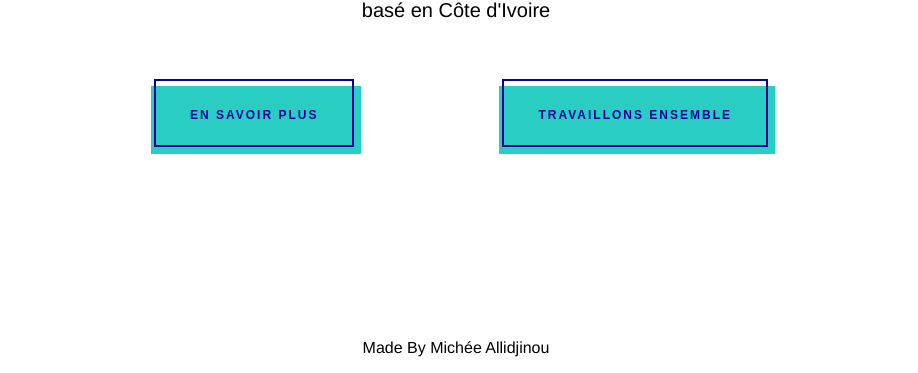
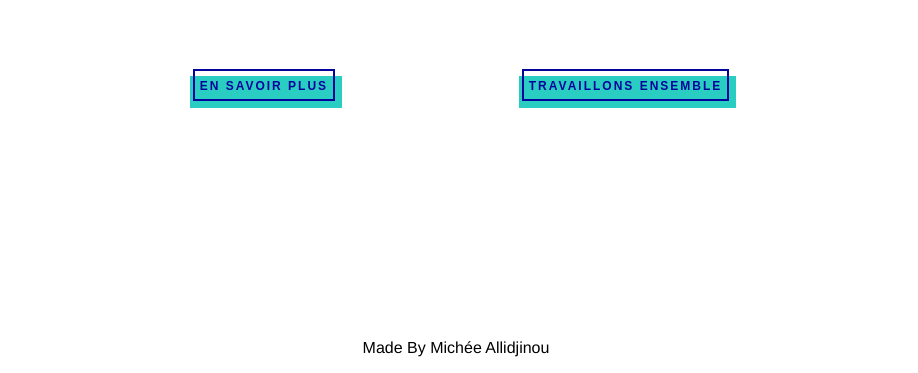
Before and after one commit to yoshua70/micheeallidjijnou, a Gatsby site: page / in a window 1280 px wide. Shown: the part 427-800 px from the top of the page, without its empty margins (184-1102 px from the left). Built offline with nearby package versions, Linux system fonts and the light colour scheme; Gatsby itself is replaced by a stand-in of ours.

Commit message:
Fix overflowing issues

```diff
--- a/src/components/Hero.js
+++ b/src/components/Hero.js
@@ -13,7 +13,9 @@ export default class Hero extends React.Component {
             Michée Allidjinou,<br></br>
             développeur web fullstack.
           </h1>
-          <h2 className="h2--lead">basé en Côte d'Ivoire</h2>
+          {/*
+          <h2 className="h2--lead">amoureux de technologie, comics et rubik's cube</h2>
+          */}
         </div>
         <div className="call-to-actions">
           <Button linkTo="/about" linkName="En savoir plus"/>
--- a/src/styles/Button.css
+++ b/src/styles/Button.css
@@ -30,7 +30,7 @@
   top: 0;
   width: 100%;
   height: 100%;
-  padding: 24px 34px 22px 34px;
+  padding: 0.5rem;
   border: 2px solid #04049d;
 }
 
--- a/src/styles/Footer.css
+++ b/src/styles/Footer.css
@@ -3,4 +3,5 @@
   display: flex;
   flex-direction: row;
   justify-content: center;
+  min-width: 0;
 }
--- a/src/styles/Hero.css
+++ b/src/styles/Hero.css
@@ -4,11 +4,13 @@
   display: flex;
   flex-direction: column;
   justify-content: center;
+  min-width: 0;
 }
 
 .call-to-actions {
   display: flex;
   flex-direction: row;
+  flex-wrap: wrap;
   justify-content: space-evenly;
 }
 
--- a/src/styles/Nav.css
+++ b/src/styles/Nav.css
@@ -5,6 +5,7 @@
   height: 5rem;
   justify-items: center;
   justify-content: space-between;
+  min-width: 0;
   padding: 1.5rem;
 }
 
--- a/src/styles/global.css
+++ b/src/styles/global.css
@@ -50,6 +50,7 @@ h2 {
 .application {
   display: flex;
   flex-direction: column;
+  flex-wrap: wrap;
   height: 100%;
   max-width: 900px;
   margin: 0 auto;
```
